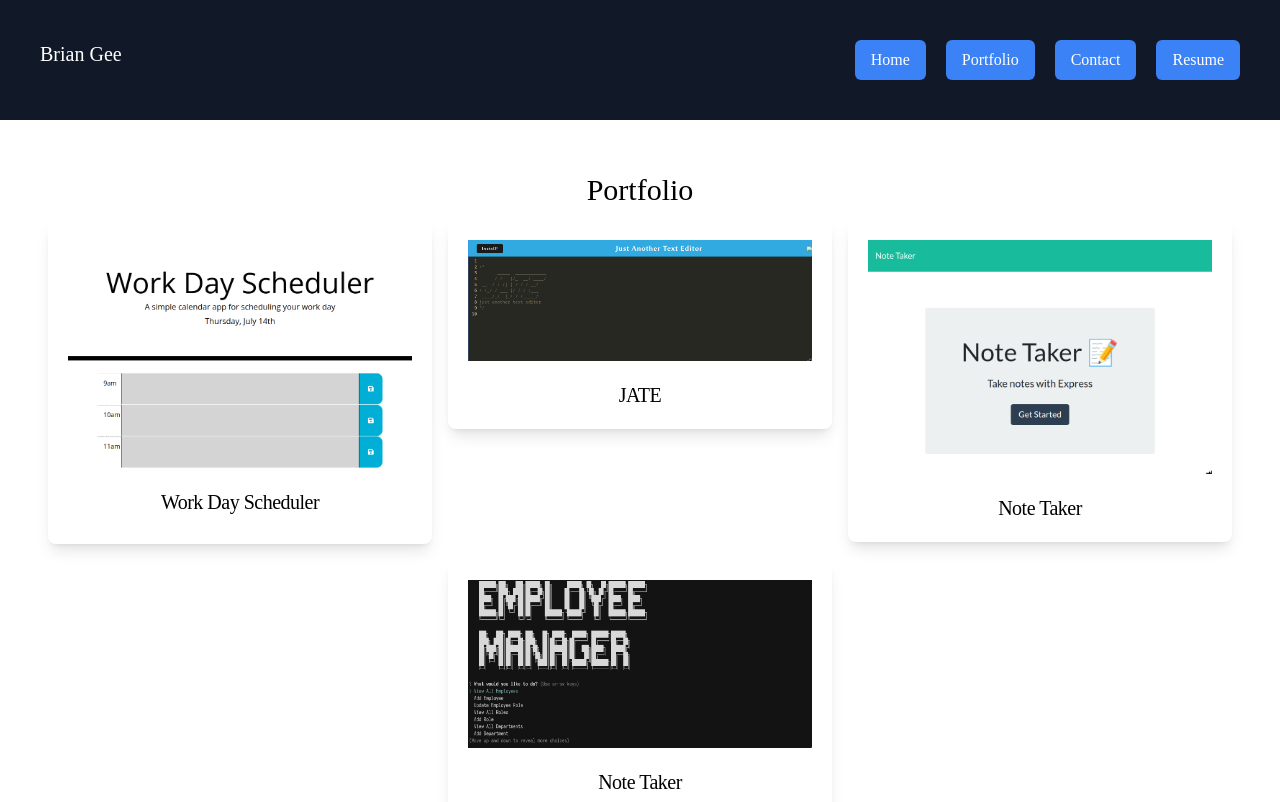
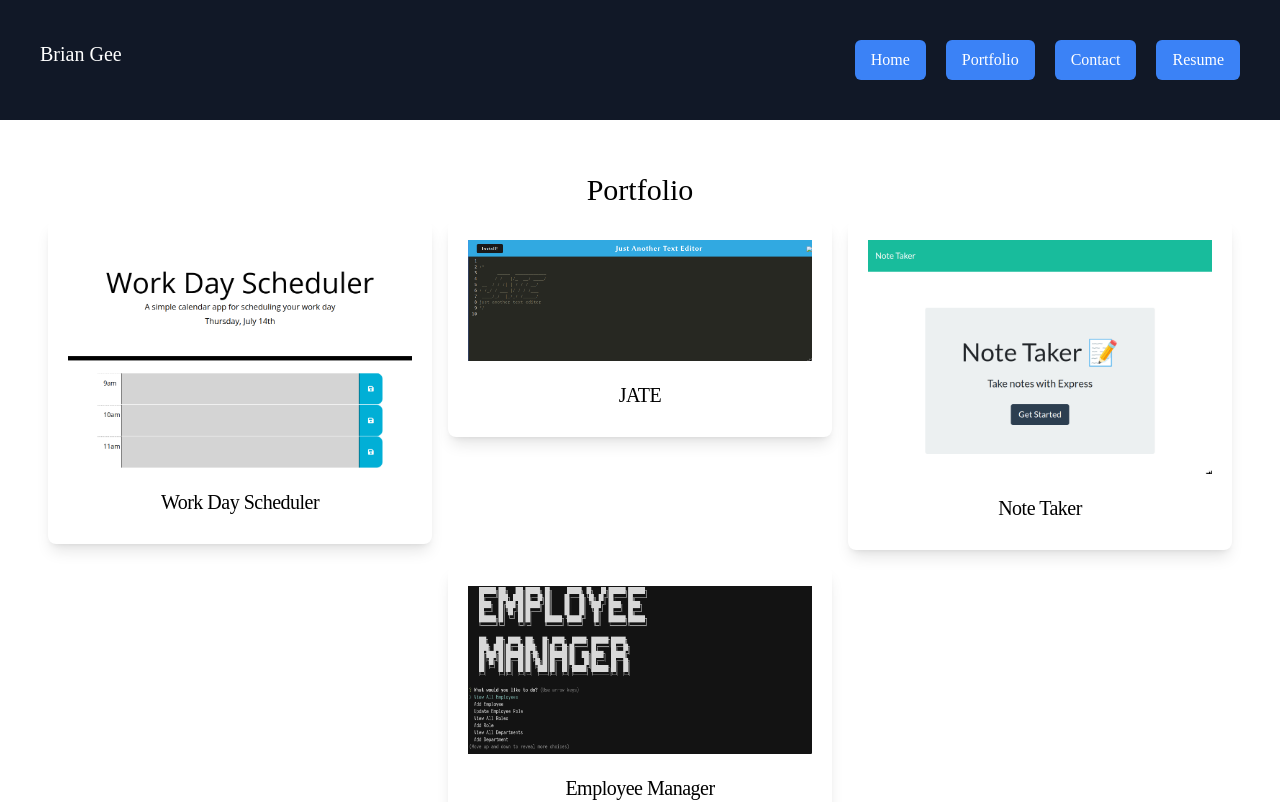
Before and after one commit to brian-gee/react-portfolio, a Next.js app: page /portfolio in a window 1280 px wide. Shown: the top 802 px of the page. Built offline with nearby package versions, Linux system fonts and the light colour scheme; a web font is replaced by a local one.

Commit message:
portfolio-item component working

```diff
--- a/components/portfolio-item.js
+++ b/components/portfolio-item.js
@@ -1,15 +1,14 @@
 import Link from "next/link";
 import Image from "next/image";
 
-export default function portfolioItem(params) {
+export default function PortfolioItem(params) {
   const { portfolioItems } = params;
 
   return (
-    <div>
+    <div className="flex flex-col justify-center lg:flex-row lg:flex-wrap">
       {portfolioItems.map((portfolioItem, i) => (
-        <div key={i} className="">
+        <div key={i} className="columns">
           <Link href={portfolioItem.github}>
-            <h1>Hello</h1>
               <div class="p-5 max-w-sm bg-white rounded-lg shadow-lg m-2">
                   <Image src={portfolioItem.image} alt={portfolioItem.name} className='object-cover'/>
                 <div class="pt-5">
--- a/pages/portfolio.js
+++ b/pages/portfolio.js
@@ -1,8 +1,6 @@
 import Head from 'next/head';
-import Image from 'next/image';
-import Link from 'next/link';
 import { useState } from 'react';
-import portfolioItem from '../components/portfolio-item';
+import PortfolioItem from '../components/portfolio-item';
 import workday from '../public/workday.png'
 import jate from '../public/jate.png'
 import noteTaker from '../public/note-taker.png'
@@ -11,9 +9,24 @@ import employeeManager from '../public/employee-manager.png'
 export default function Portfolio() {
   const [portfolioItems] = useState([
     {
-      'name': 'Workday',
-      'image': 'workday',
-      'github': 'github.com'
+      'name': 'Work Day Scheduler',
+      'image': workday,
+      'github': 'https://github.com/brian-gee/work-day-scheduler'
+    },
+    {
+      'name': 'JATE',
+      'image': jate,
+      'github': ''
+    },
+    {
+      'name': 'Note Taker',
+      'image': noteTaker,
+      'github': ''
+    },
+    {
+      'name': 'Employee Manager',
+      'image': employeeManager,
+      'github': ''
     },
   ])
 
@@ -29,44 +42,8 @@ export default function Portfolio() {
           <div className="text-center">
             <h3 className="text-3xl py-1">Portfolio</h3>
           </div>
-          <div className="flex flex-col justify-center lg:flex-row lg:flex-wrap">
-            <portfolioItem portfolioItems = {portfolioItems} />
-          {/* Work Day Scheduler Card */}
-            <Link href="#">
-              <div class="p-5 max-w-sm bg-white rounded-lg shadow-lg m-2">
-                  <Image src={workday} alt='work day scheduler' className='object-cover'/>
-                <div class="pt-5">
-                  <h5 class="mb-2 text-xl text-center tracking-tight">Work Day Scheduler</h5>
-                </div>
-             </div>
-            </Link>
-          {/* JATE Card*/}
-            <Link href="#">
-              <div class="p-5 max-w-sm bg-white rounded-lg shadow-lg m-2">
-                  <Image src={jate} alt='jate' className='object-cover'/>
-                <div class="pt-5">
-                  <h5 class="text-xl text-center tracking-tight">JATE</h5>
-                </div>
-             </div>
-            </Link>
-          {/* Note Taker Card*/}
-            <Link href="#">
-              <div class="p-5 max-w-sm bg-white rounded-lg shadow-lg m-2">
-                  <Image src={noteTaker} alt='note taker' className='object-cover'/>
-                <div class="pt-5">
-                  <h5 class="text-xl text-center tracking-tight">Note Taker</h5>
-                </div>
-             </div>
-            </Link>
-            {/* Employee Manager */}
-            <Link href="#">
-              <div class="p-5 max-w-sm bg-white rounded-lg shadow-lg m-2">
-                  <Image src={employeeManager} alt='employee manager' className='object-cover'/>
-                <div class="pt-5">
-                  <h5 class="text-xl text-center tracking-tight">Note Taker</h5>
-                </div>
-             </div>
-            </Link>
+          <div className="flex justify-center">
+            <PortfolioItem portfolioItems = {portfolioItems} />
           </div>
         </section>
       </main>
```
